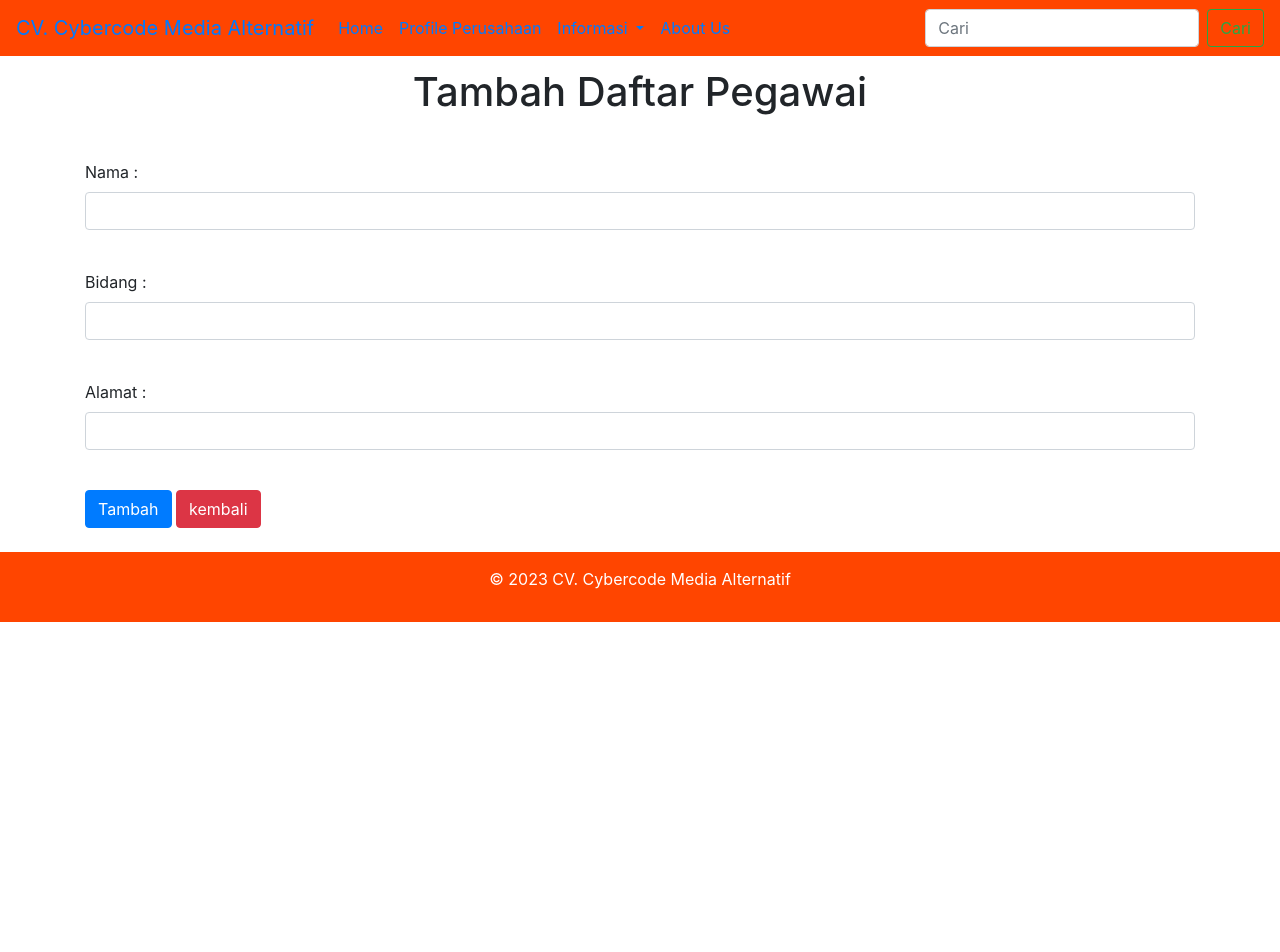
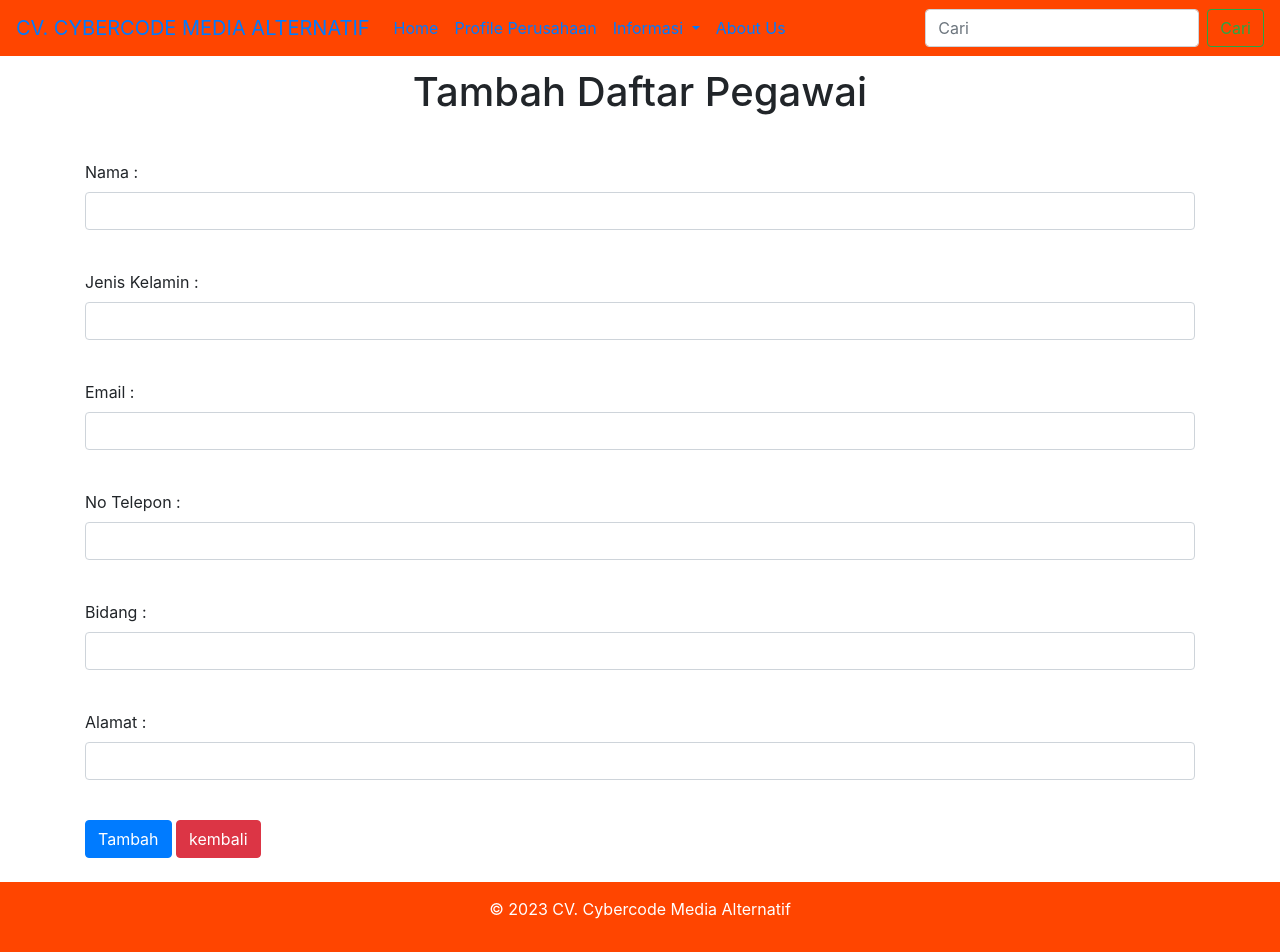
Before and after one commit to HelmyFauzan/projectKP, a CodeIgniter app: page /database/index.php/table1/tambah in a window 1280 px wide. Before the commit the page ends 622 px from the top, so only its background shows below. Run offline with CodeIgniter, Linux system fonts and the light colour scheme; data that the repository does not hold is empty.

Commit message:
menambahkan beberapa fungsi dan tampilan

```diff
--- a/application/models/table1model.php
+++ b/application/models/table1model.php
@@ -13,6 +13,9 @@ class table1model extends CI_Model
     {
         $table1 = array(
             "nama" => $this->input->post('nama'),
+            "jenis_kelamin" => $this->input->post('jenis_kelamin'),
+            "email" => $this->input->post('email'),
+            "no_telp" => $this->input->post('no_telp'),
             "bidang" => $this->input->post('bidang'),
             "alamat" => $this->input->post('alamat')
         );
@@ -29,6 +32,9 @@ class table1model extends CI_Model
     {
         $table1 = array(
             "nama" => $this->input->post('nama'),
+            "jenis_kelamin" => $this->input->post('jenis_kelamin'),
+            "email" => $this->input->post('email'),
+            "no_telp" => $this->input->post('no_telp'),
             "bidang" => $this->input->post('bidang'),
             "alamat" => $this->input->post('alamat')
         );
--- a/application/views/aboutus.php
+++ b/application/views/aboutus.php
@@ -29,7 +29,7 @@
 <body>
 <nav class="navbar navbar-expand-lg nav class="navbar navbar-light" style="background-color: #FF4500;">
 
- <a class="navbar-brand" href="#">CV. Cybercode Media Alternatif</a>
+ <a class="navbar-brand" href="#">CV. CYBERCODE MEDIA ALTERNATIF</a>
 
  <button class="navbar-toggler" type="button" data-toggle="collapse" data-target="#navbarSupportedContent" aria-controls="navbarSupportedContent" aria-expanded="false" aria-label="Toggle navigation">
    <span class="navbar-toggler-icon"></span>
@@ -76,7 +76,7 @@
 
                 <?php echo $this->session->userdata('username'); ?>
                 di About Us !</h2>
-            <h2>Kelompok KP pada CV.Cybercode Media Alternatif</h2>
+            <h2>Kelompok KP pada CV. CYBERCODE MEDIA ALTERNATIF</h2>
             <p align="center">Halaman ini menampilkan data Kelompok KP yang beranggotakan 2 orang </p><br /><br />
             <p><a class="btn btn-primary btn-lg" href="<?php echo site_url('profile')?>" role="button">Lihat Juga, Profile Perusahaan !</a></p>
         </center>
--- a/application/views/home.php
+++ b/application/views/home.php
@@ -29,7 +29,7 @@
 <body>
 <nav class="navbar navbar-expand-lg nav class="navbar navbar-light" style="background-color: #FF4500;">
 
- <a class="navbar-brand" href="#">CV. Cybercode Media Alternatif</a>
+ <a class="navbar-brand" href="#">CV. CYBERCODE MEDIA ALTERNATIF</a>
 
  <button class="navbar-toggler" type="button" data-toggle="collapse" data-target="#navbarSupportedContent" aria-controls="navbarSupportedContent" aria-expanded="false" aria-label="Toggle navigation">
    <span class="navbar-toggler-icon"></span>
@@ -77,7 +77,7 @@
 
                 <?php echo $this->session->userdata('username'); ?>
                 di Website Kami !</h2>
-            <h2>CYBERCODE MEDIA ALTERNATIF</h2>
+            <h2>CV. CYBERCODE MEDIA ALTERNATIF</h2>
             <p align="center">Website ini dibuat untuk memudahkan user agar dapat mengetahui mengenai informasi tentang CV. Cybercode Media Alternatif <br /><br />
             <p><a class="btn btn-primary btn-lg" href="<?php echo site_url('table2') ?>" role="button">Lihat Produk !</a></p>
         </center>
--- a/application/views/profile.php
+++ b/application/views/profile.php
@@ -29,7 +29,7 @@
 <body>
 <nav class="navbar navbar-expand-lg nav class="navbar navbar-light" style="background-color: #FF4500;">
 
- <a class="navbar-brand" href="#">CV. Cybercode Media Alternatif</a>
+ <a class="navbar-brand" href="#">CV. CYBERCODE MEDIA ALTERNATIF</a>
 
  <button class="navbar-toggler" type="button" data-toggle="collapse" data-target="#navbarSupportedContent" aria-controls="navbarSupportedContent" aria-expanded="false" aria-label="Toggle navigation">
    <span class="navbar-toggler-icon"></span>
@@ -76,7 +76,7 @@
 
                 <?php echo $this->session->userdata('username'); ?>
                 di Website Kami !</h2>
-            <h2>CYBERCODE MEDIA ALTERNATIF</h2>
+            <h2>CV. CYBERCODE MEDIA ALTERNATIF</h2>
             <p align="center">Halaman ini memuat informasi tentang profile CV. Cybercode Media Alternatif <br /><br />
             <p><a class="btn btn-primary btn-lg" href="<?php echo site_url('aboutus') ?>" role="button">Lihat Juga, Data Kelompok Kami !</a></p>
         </center>
--- a/application/views/table2.php
+++ b/application/views/table2.php
@@ -31,7 +31,7 @@
 <body>
 <nav class="navbar navbar-expand-lg nav class="navbar navbar-light" style="background-color: #FF4500;">
 
- <a class="navbar-brand" href="#">CV. Cybercode Media Alternatif</a>
+ <a class="navbar-brand" href="#">CV. CYBERCODE MEDIA ALTERNATIF</a>
 
  <button class="navbar-toggler" type="button" data-toggle="collapse" data-target="#navbarSupportedContent" aria-controls="navbarSupportedContent" aria-expanded="false" aria-label="Toggle navigation">
    <span class="navbar-toggler-icon"></span>
@@ -73,10 +73,10 @@
     <div class="jumbotron">
         <center>
             <h2> Informasi Produk </h2>
-            <h2>CV. Cybercode Media Alternatif</h2>
+            <h2>CV. CYBERCODE MEDIA ALTERNATIF</h2>
             <p align="center">Memuat berbagai informasi produk di CV.Cybercode Media Alternatif </p><br /><br />
             <p><a class="btn btn-primary btn-lg" href="<?php echo site_url('table2/tambah') ?>" role="button">Tambah
-                    data produk</a></p>
+                    Data Produk</a></p>
         </center>
     </div>
 
--- a/application/views/tambahtable1.php
+++ b/application/views/tambahtable1.php
@@ -29,7 +29,7 @@
 <body>
 <nav class="navbar navbar-expand-lg nav class="navbar navbar-light" style="background-color: #FF4500;">
 
- <a class="navbar-brand" href="#">CV. Cybercode Media Alternatif</a>
+ <a class="navbar-brand" href="#">CV. CYBERCODE MEDIA ALTERNATIF</a>
 
  <button class="navbar-toggler" type="button" data-toggle="collapse" data-target="#navbarSupportedContent" aria-controls="navbarSupportedContent" aria-expanded="false" aria-label="Toggle navigation">
    <span class="navbar-toggler-icon"></span>
@@ -112,6 +112,21 @@
             </div>
 
             <div class="form-group">
+                <label>Jenis Kelamin : </label>
+                <input type="text" name="jenis_kelamin" class="form-control"><br>
+            </div>
+
+            <div class="form-group">
+                <label>Email : </label>
+                <input type="text" name="email" class="form-control"><br>
+            </div>
+
+            <div class="form-group">
+                <label>No Telepon : </label>
+                <input type="text" name="no_telp" class="form-control"><br>
+            </div>
+
+            <div class="form-group">
                 <label>Bidang : </label>
                 <input type="text" name="bidang" class="form-control"><br>
             </div>
--- a/application/views/tambahtable2.php
+++ b/application/views/tambahtable2.php
@@ -30,7 +30,7 @@
 <body>
 <nav class="navbar navbar-expand-lg nav class="navbar navbar-light" style="background-color: #FF4500;">
 
- <a class="navbar-brand" href="#">CV. Cybercode Media Alternatif</a>
+ <a class="navbar-brand" href="#">CV. CYBERCODE MEDIA ALTERNATIF</a>
 
  <button class="navbar-toggler" type="button" data-toggle="collapse" data-target="#navbarSupportedContent" aria-controls="navbarSupportedContent" aria-expanded="false" aria-label="Toggle navigation">
    <span class="navbar-toggler-icon"></span>
--- a/application/views/updatetable2.php
+++ b/application/views/updatetable2.php
@@ -29,7 +29,7 @@
 <body>
 <nav class="navbar navbar-expand-lg nav class="navbar navbar-light" style="background-color: #FF4500;">
 
- <a class="navbar-brand" href="#">CV. Cybercode Media Alternatif</a>
+ <a class="navbar-brand" href="#">CV. CYBERCODE MEDIA ALTERNATIF</a>
 
  <button class="navbar-toggler" type="button" data-toggle="collapse" data-target="#navbarSupportedContent" aria-controls="navbarSupportedContent" aria-expanded="false" aria-label="Toggle navigation">
    <span class="navbar-toggler-icon"></span>
```
Also changed, not shown: application/views/table1.php (+9 -3 lines), application/views/updatetable1.php (+16 -1 lines).
